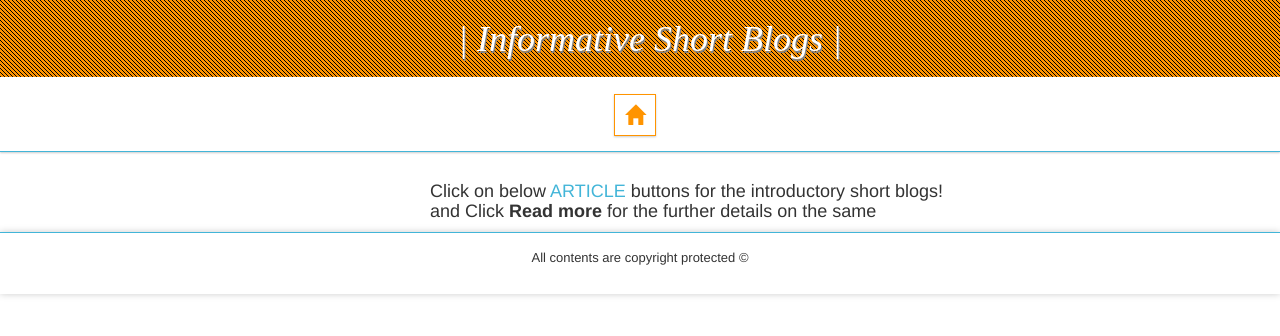
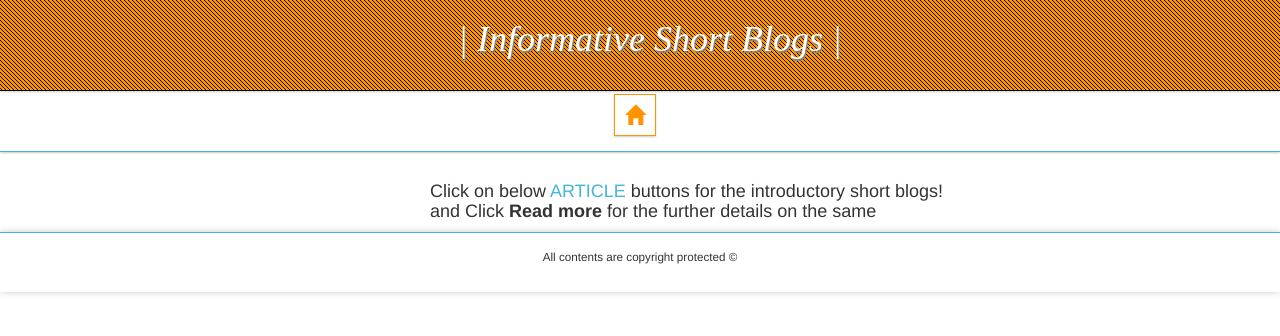
Before and after one commit to RamyaN1007/Blogs, a Django app: page / in a window 1280 px wide. Shown: the top 336 px of the page. Run offline with Django 3.2, Linux system fonts and the light colour scheme; data that the repository does not hold is empty; some libraries are stand-ins or nearby versions; some web fonts are replaced.

Commit message:
Fix for CSS for media screens

```diff
--- a/blogs/static/css/blogs.css
+++ b/blogs/static/css/blogs.css
@@ -46,7 +46,7 @@
 }
 
 footer {
-	font-size: small;
+	font-size: smaller;
 	padding: 16px;
 	border-top: 1px solid #42b5d8;
 	box-shadow: 0px 0px 7px #ccc;
@@ -61,13 +61,13 @@
 .iconic-menu {
 	margin-top: 6%;
 	position: fixed;
-	z-index: 10;
+	z-index: 1;
 	background: #ffffff;
 	border-bottom: 1px solid #42b5d8;
 	box-shadow: 0px 1px 2px #ccc;
 	/*display: inline-table; */
 	margin-left: 15px;
-	padding: 16px;
+	padding: 16px 16px;
 }
 
 .iconic-menu span {
```
